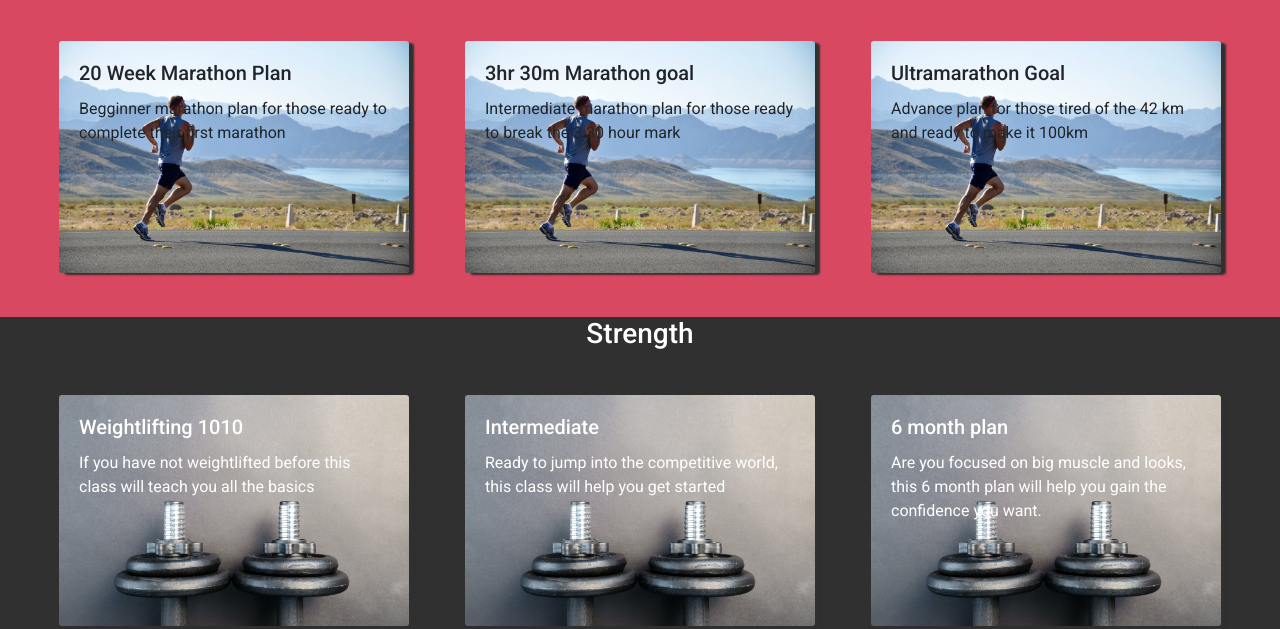
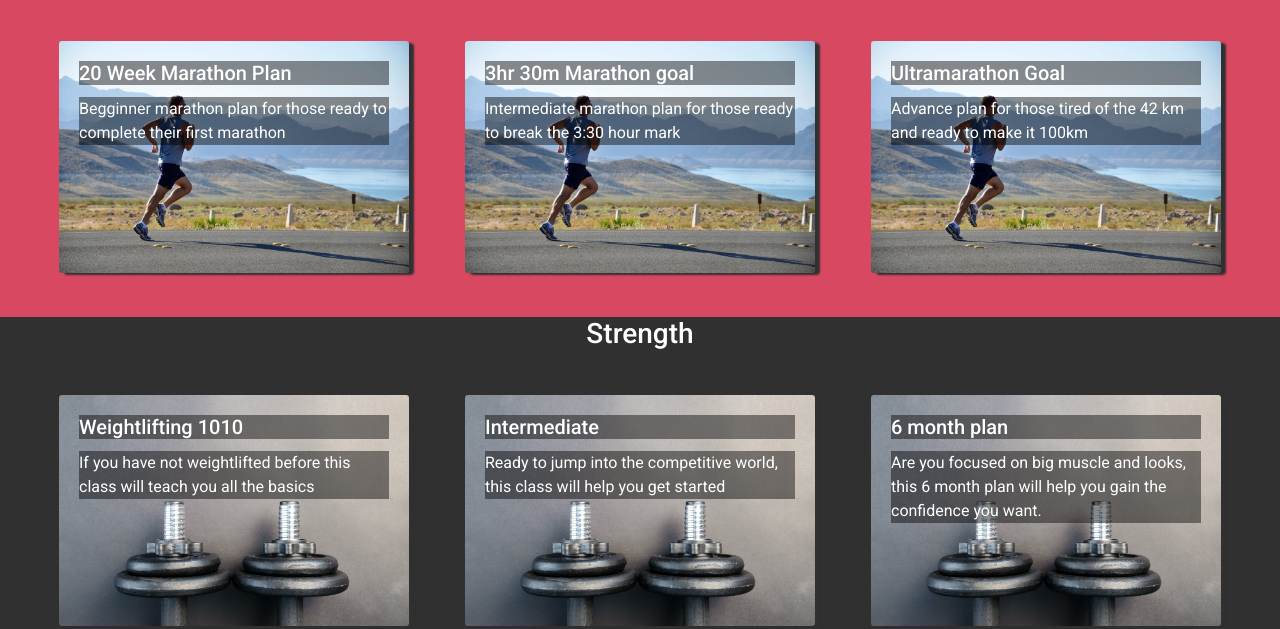
Before and after one commit to danielbarr3ra/IdeaBarrera, a website: page pages/plans.html in a window 1280 px wide. Shown: the part 311-940 px from the top of the page. Drawn offline with nearby package versions, Linux system fonts and the light colour scheme.

Commit message:
made the constrast higher

```diff
--- a/pages/plans.html
+++ b/pages/plans.html
@@ -58,7 +58,7 @@
         <!--wrap it in card group-->
         <div class="card-deck m-3 justify-content-between">
           <!--using image overlays-->
-          <div class="card bg-transparent text-black">
+          <div class="card bg-transparent text-white">
             <img class="card-img" src="../img/endurance2.jpeg" alt="Card image">
             <div class="card-img-overlay">
               <h5 class="card-title eventTitle">20 Week Marathon Plan</h5>
@@ -68,7 +68,7 @@
             </div>
           </div>
 
-          <div class="card bg-transparent text-black">
+          <div class="card bg-transparent text-white">
             <img class="card-img" src="../img/endurance2.jpeg" alt="Card image">
             <div class="card-img-overlay">
               <h5 class="card-title eventTitle">3hr 30m Marathon goal</h5>
@@ -77,7 +77,7 @@
             </div>
           </div>
 
-          <div class="card bg-transparent text-black">
+          <div class="card bg-transparent text-white">
             <img class="card-img" src="../img/endurance2.jpeg" alt="Card image">
             <div class="card-img-overlay">
               <h5 class="card-title eventTitle">Ultramarathon Goal</h5>
--- a/sass/_cards.scss
+++ b/sass/_cards.scss
@@ -24,6 +24,15 @@
     }
 }
 
+/*added this to make the contrast better*/
+.card-img-overlay{
+    .eventTitle{
+        background-color:rgba(0, 0, 0, 0.445)
+    }
+    .eventText{
+        background-color:rgba(0, 0, 0, 0.445)
+    }
+}
 
 .mapCard {
     background: white;
```
Also changed, not shown: css/compiledSass.css.
